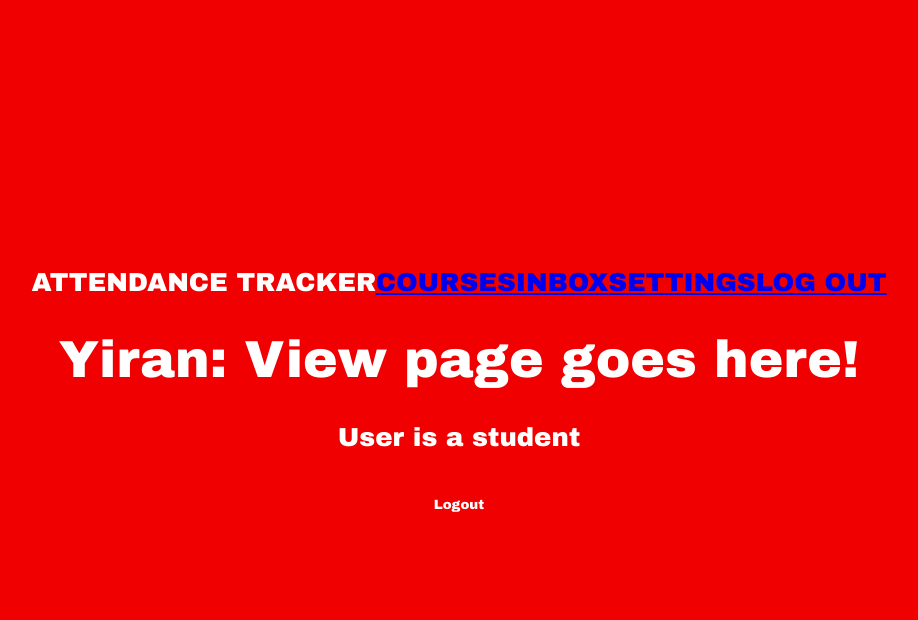
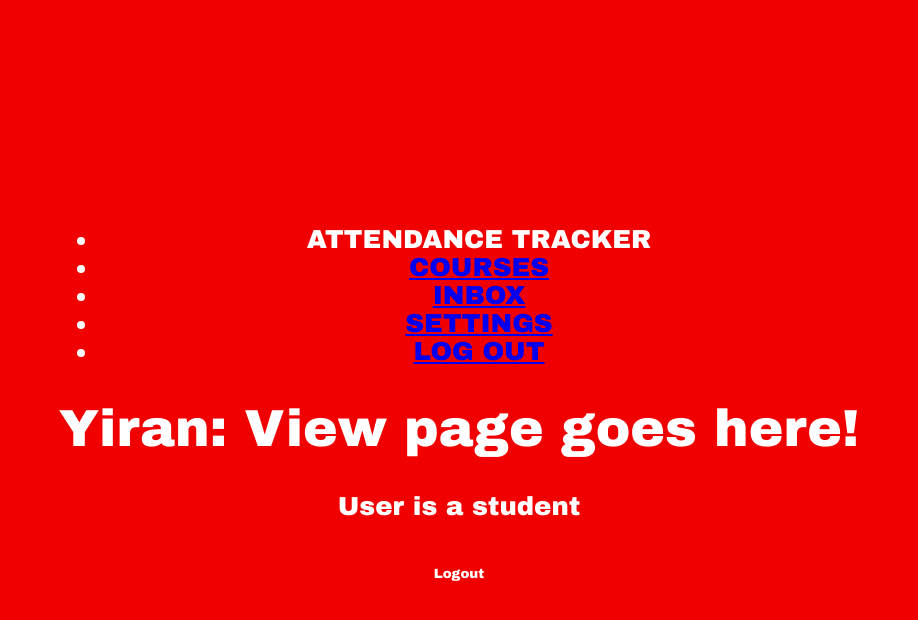
Before and after one commit to SWE-Team-1/attendancetracker, a React (Create React App) app in the folder attendance_tracker_app/: page / in a window 1280 px wide. Both pictures are taken after a click on the button "Login". Shown: the top 620 px of the page, without its empty margins (181-1099 px from the left). Built offline with nearby package versions, Linux system fonts and the light colour scheme.

Commit message:
Put header buttons into a list

```diff
--- a/attendance_tracker_app/src/View.js
+++ b/attendance_tracker_app/src/View.js
@@ -13,11 +13,13 @@ class View extends React.Component {
     return (
       <div className='View'>
         <div className='Header'>
-          <a>ATTENDANCE TRACKER</a>
-          <a class="button" href="#top">COURSES</a>
-          <a class="button" href="#top">INBOX</a>
-          <a class="button" href="#top">SETTINGS</a>
-          <a class=".secondary-button" href="#top">LOG OUT</a>
+          <ul>
+            <li><a>ATTENDANCE TRACKER</a></li>
+            <li class="button"><a href="#top">COURSES</a></li>
+            <li class="button"><a href="#top">INBOX</a></li>
+            <li class="button"><a href="#top">SETTINGS</a></li>
+            <li class=".secondary-button" ><a href="#top">LOG OUT</a></li>
+          </ul>
         </div>
         <div>
           <h1>
```
